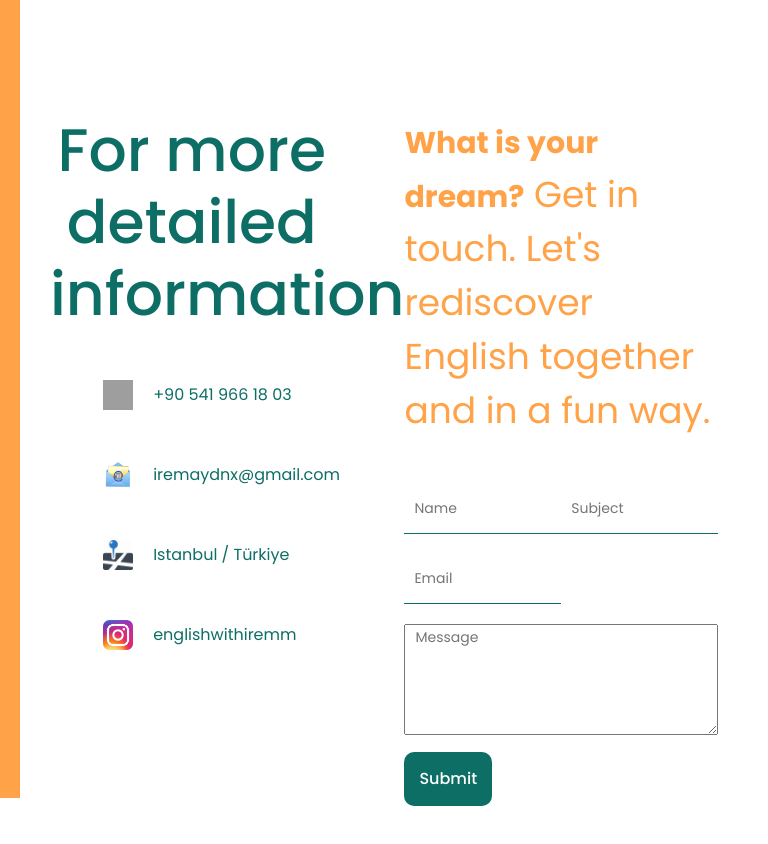
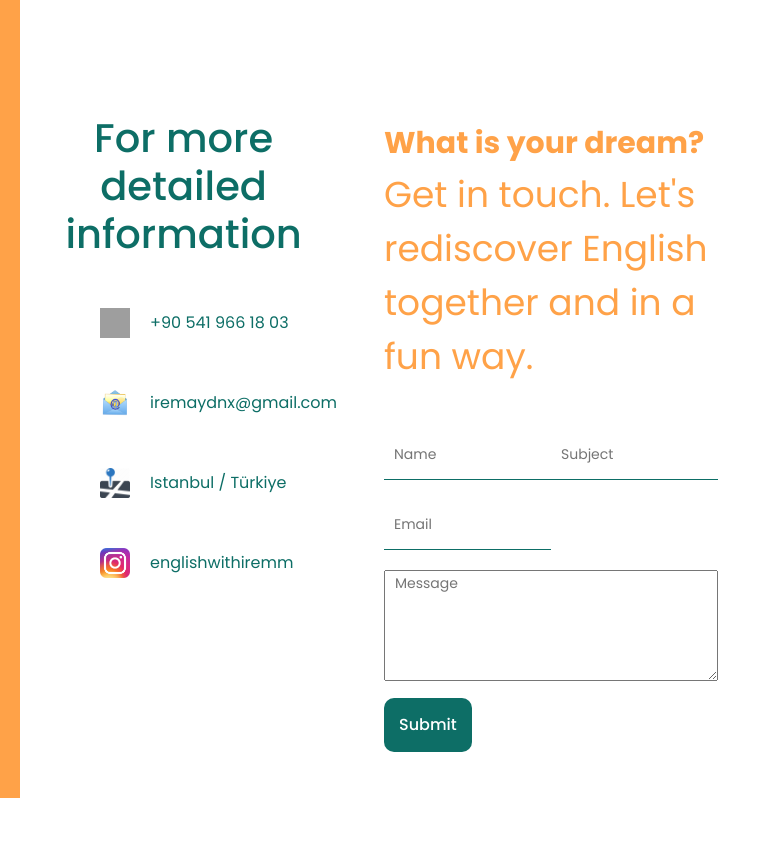
Before and after one commit to semainal/iremteacher, a React (Create React App) app: page / in a window 768 px wide. Shown: the part 2341-3185 px from the top of the page. After the commit the page ends 3143 px from the top, so only its background shows below. Built offline with nearby package versions, Linux system fonts and the light colour scheme; grey boxes are pictures that could not be loaded.

Commit message:
Update contact.css

```diff
--- a/src/components/contact/contact.css
+++ b/src/components/contact/contact.css
@@ -146,3 +146,11 @@
     color: #0d6e66;
     margin-left: 30px;
 }
+
+@media screen and (min-width: 481px) and (max-width: 768px) {
+  .c-title {
+    font-size: 40px;
+    width: 80%;
+    color: #0d6e66;
+  }
+}
```
